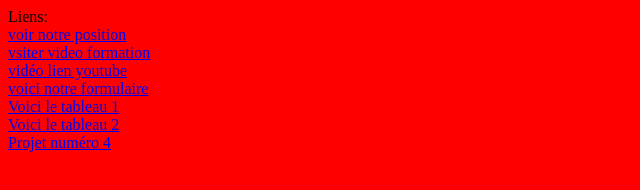
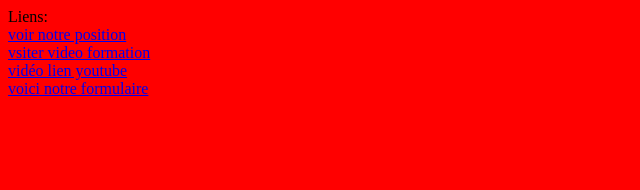
Before and after one commit to 4saisons91/site3, a plain HTML site: page lien.html in a window 1280 px wide. Shown: the whole page, without its empty margins (0-640 px from the left). Drawn offline with Linux system fonts and the light colour scheme.

Commit message:
Add files via upload

```diff
--- a/lien.html
+++ b/lien.html
@@ -9,9 +9,7 @@
   <a href="page3.html" target="f2"> vsiter video formation </a> <br>
   <a href="page2.html" target="f2"> vidéo lien youtube </a> <br>
   <a href="formulaire numéro 2.html" target="f2"> voici notre formulaire</a><br>
-  <a href="tableau1.html" target="f2"> Voici le tableau 1</a><br>
-  <a href="tableau2.html" target="f2">Voici le tableau 2</a><br>
-  <a href="projetcss.html" target="f2">Projet numéro 4</a>
+
 
 </body>
 </html>
```
